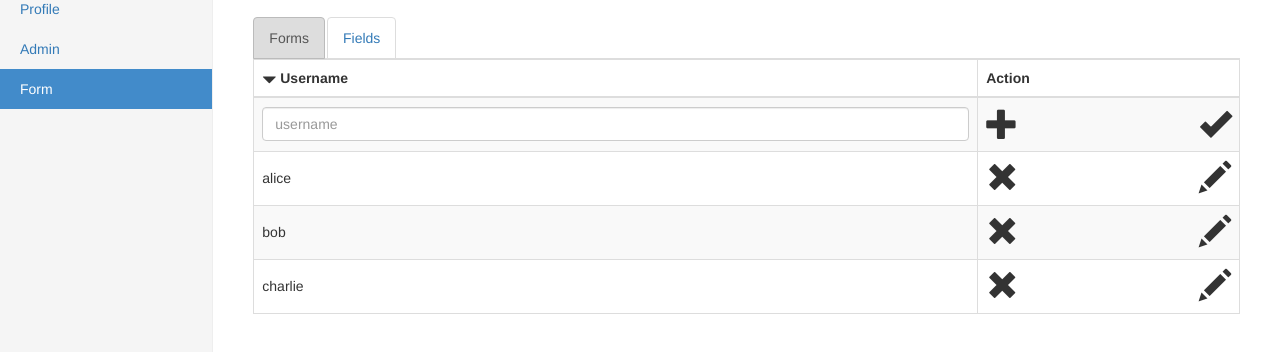
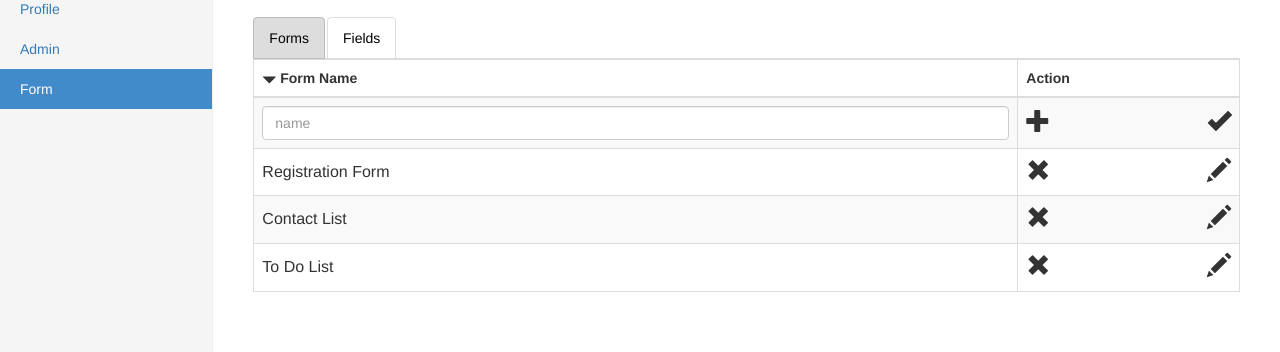
Before and after one commit to Eragon29692/WebDevSpring2016, a website: page public/TestingDir/formPage.html in a window 1280 px wide. Shown: the part 122-474 px from the top of the page. Drawn offline with nearby package versions, Linux system fonts and the light colour scheme.

Commit message:
finishing form page

```diff
--- a/public/TestingDir/ccs/style.css
+++ b/public/TestingDir/ccs/style.css
@@ -21,35 +21,41 @@ span.glyphicon.glyphicon-triangle-bottom {
     vertical-align: middle;
 }
 
-td > span.glyphicon {
-	font-size: large;
-}
 
 .table > tbody > tr > td {
 	vertical-align: middle;
 }
 
 @media (min-width: 992px) {
-    td > span.glyphicon {
-        font-size: x-large;
-    }
+	td > span.glyphicon {
+		font-size: large;
+	}
+	.table > tbody > tr > td {
+		font-size: 15px;
+	}
 }
 
 @media (min-width: 1200px) {
     td > span.glyphicon {
-        font-size: xx-large;
+        font-size: x-large;
     }
+	.table > tbody > tr > td {
+		font-size: 16px;
+	}
 }
+
 
 td > span.glyphicon.glyphicon-pencil,  td > span.glyphicon.glyphicon-ok{
 	float: right;
 }
 
 .nav-tabs> li.inactive > a {
+	color: black;
 	border: 1px solid #ddd
 }
 
 .nav-tabs> li.active > a {
+	color: black;
 	border: 1px solid #bbb;
 	background-color: #ddd
 }
--- a/public/TestingDir/formPage.html
+++ b/public/TestingDir/formPage.html
@@ -37,6 +37,7 @@
 <nav class="navbar navbar-inverse navbar-fixed-top">
     <div class="container-fluid">
         <div class="navbar-header">
+            <a class="navbar-brand" href="#">Form Maker</a>
             <button type="button" class="navbar-toggle collapsed" data-toggle="collapse" data-target="#navbar"
                     aria-expanded="false" aria-controls="navbar">
                 <span class="sr-only">Toggle navigation</span>
@@ -44,7 +45,6 @@
                 <span class="icon-bar"></span>
                 <span class="icon-bar"></span>
             </button>
-            <a class="navbar-brand" href="#">Form Maker</a>
         </div>
         <div id="navbar" class="navbar-collapse collapse">
             <ul class="nav navbar-nav navbar-right">
@@ -75,28 +75,28 @@
             <table class="table table-striped table-bordered">
               <thead>
                 <tr>
-                  <th><span class="glyphicon glyphicon-triangle-bottom" aria-label="Sort"></span> Username</th>
+                  <th><span class="glyphicon glyphicon-triangle-bottom" aria-label="Sort"></span> Form Name</th>
                   <th>Action</th>
                 </tr>
               </thead>
               <tbody>
                 <tr>
-                  <td><input type="text" class="form-control" id="inputUserName" placeholder="username"></td>
+                  <td><input type="text" class="form-control" id="inputUserName" placeholder="name"></td>
                   <td><span class="glyphicon glyphicon-plus" aria-label="Add"></span>
 					<span class="glyphicon glyphicon-ok" aria-label="OK"></span></td>
                 </tr>
                 <tr>
-                  <td>alice</td>
+                  <td>Registration Form</td>
                   <td><span class="glyphicon glyphicon-remove" aria-label="Remove"></span>
 				  <span class="glyphicon glyphicon-pencil" aria-label="Edit"></span></td>
                 </tr>
                 <tr>
-                  <td>bob</td>
+                  <td>Contact List</td>
                   <td><span class="glyphicon glyphicon-remove" aria-label="Add"></span>
 					<span class="glyphicon glyphicon-pencil" aria-label="OK"></span></td>
                 </tr>
                 <tr>
-                  <td>charlie</td>
+                  <td>To Do List</td>
                   <td><span class="glyphicon glyphicon-remove" aria-label="Add"></span>
 					<span class="glyphicon glyphicon-pencil" aria-label="OK"></span></td>
                 </tr>
```
Also changed, not shown: public/TestingDir/adminPage.html (+2 -2 lines), public/TestingDir/loginForm.html (+1 -1 lines), public/TestingDir/profilePage.html (+2 -2 lines), public/TestingDir/registerForm.html (+1 -1 lines), public/TestingDir/welcomeForm.html (+1 -1 lines).
